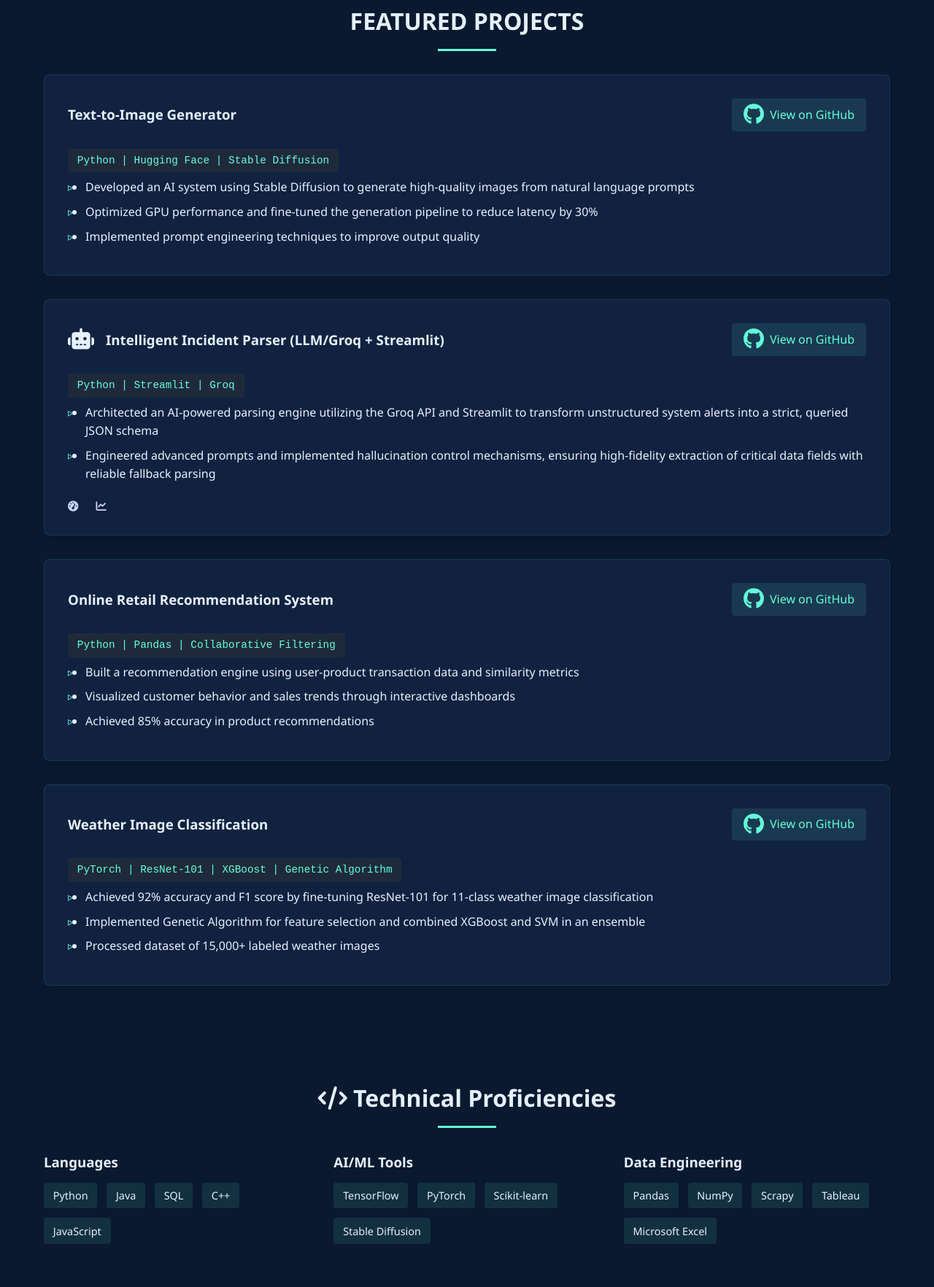
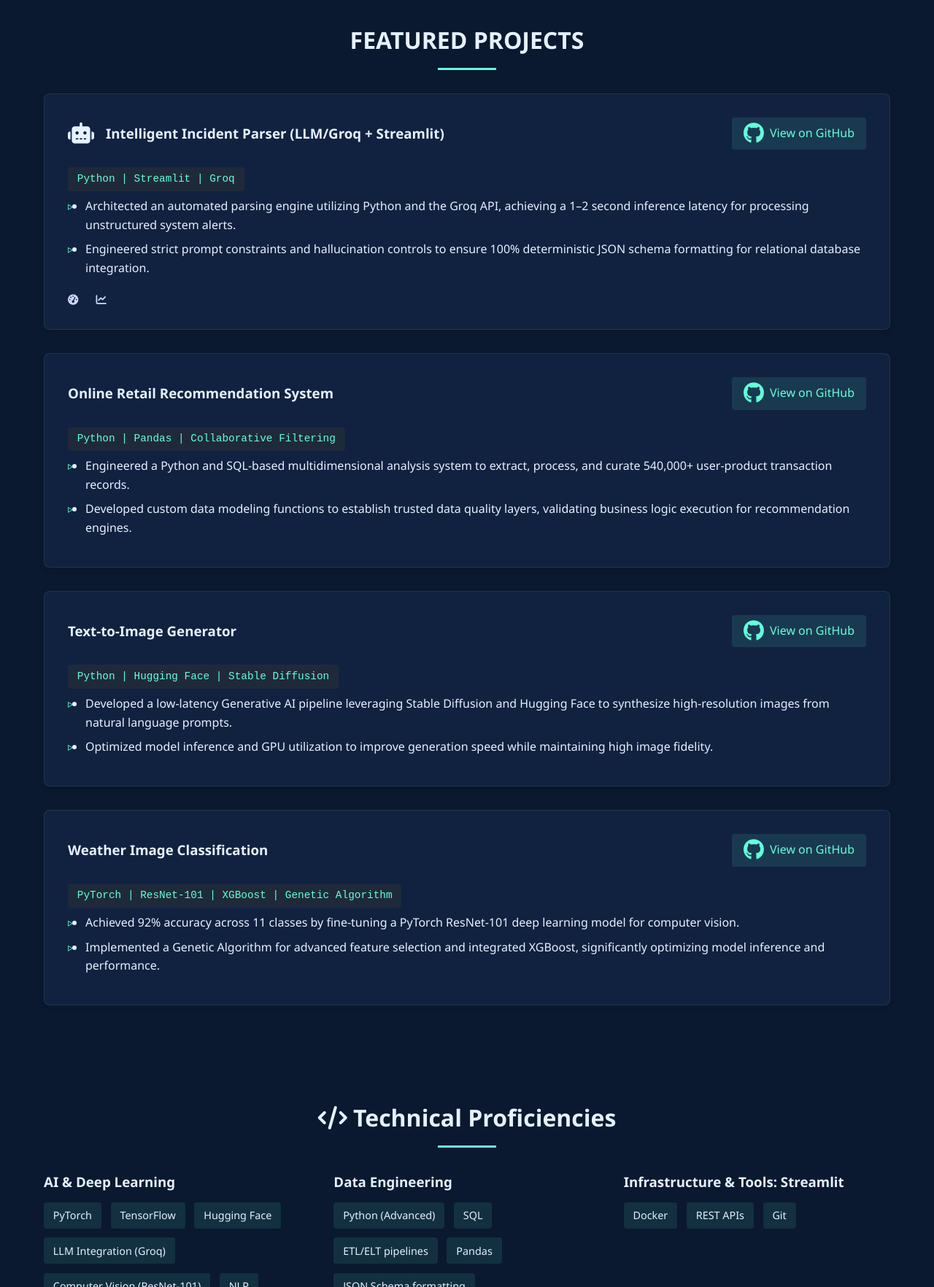
Before and after one commit to aryanmohan7/portfolioaryanmohan7, a plain HTML site: page index.html in a window 1280 px wide. Shown: the part 1036-2800 px from the top of the page at 73% size. Drawn offline with Linux system fonts and the light colour scheme.

Commit message:
Updated experience, project details and corrected errors

```diff
--- a/index.html
+++ b/index.html
@@ -45,7 +45,7 @@
                 </div>
                 <div class="terminal-body">
                     <p><span class="terminal-prompt">$</span> whoami</p>
-                    <p>AI/ML Engineer | Data Analyst | Computer Science Graduate</p>
+                    <p>Applied AI Engineer | LLM Orchestration & Generative AI | Python Data Engineering | PyTorch & SQL</p>
                     <p><span class="terminal-prompt">$</span> cat skills.txt</p>
                     <p>Python | Machine Learning | Deep Learning | Data Pipelines | Web Scraping</p>
                     <p><span class="terminal-prompt">$</span> <span class="terminal-cursor">_</span></p>
@@ -54,7 +54,7 @@
 
             <div class="card">
                 <h2>PROFILE SUMMARY</h2>
-                <p> Computer Science Graduate specializing in Artificial Intelligence and Machine Learning, with additional expertise in automation scripting, data pipelines, and cloud-integrated systems. Hands-on experience in building end-to-end ML solutions, scraping frameworks, and applied AI systems.</p>
+                <p> Applied AI Engineer specializing in LLM orchestration, scalable data pipelines, and constraint-based prompting. Experienced in architecting Python backends, integrating Generative AI APIs (Groq, LangChain), and processing large-scale multidimensional datasets to automate complex business logic and optimize system performance.</p>
                 <div class="highlight-box">
                     <p><i class="fas fa-bolt"></i> <strong>Core Strengths:</strong> Applied Machine Learning & AI Skills | Data Analytics & Statistical Understanding | Computer Vision | Generative AI | Python Development | Web Development & Front-End Implementation</p>
                 </div>
@@ -63,23 +63,6 @@
 
         <section>
             <h2>FEATURED PROJECTS</h2>
-
-            <div class="card project-item">
-                <div class="project-header">
-                    <h3>Text-to-Image Generator</h3>
-                    <a href="https://github.com/aryanmohan5/Text-to-Image-Generation.git" target="_blank" class="github-link">
-                        <i class="fab fa-github"></i> View on GitHub
-                    </a>
-                </div>
-                <p class="project-tech">Python | Hugging Face | Stable Diffusion</p>
-                <div class="project-details">
-                    <ul>
-                        <li>Developed an AI system using Stable Diffusion to generate high-quality images from natural language prompts</li>
-                        <li>Optimized GPU performance and fine-tuned the generation pipeline to reduce latency by 30%</li>
-                        <li>Implemented prompt engineering techniques to improve output quality</li>
-                    </ul>
-                </div>
-            </div>
 
             <div class="card project-item">
                 <div class="project-header">
@@ -94,8 +77,8 @@
                 <p class="project-tech">Python | Streamlit | Groq</p>
                 <div class="project-details">
                     <ul>
-                        <li>Architected an AI-powered parsing engine utilizing the Groq API and Streamlit to transform unstructured system alerts into a strict, queried JSON schema</li>
-                        <li>Engineered advanced prompts and implemented hallucination control mechanisms, ensuring high-fidelity extraction of critical data fields with reliable fallback parsing</li>
+                        <li>Architected an automated parsing engine utilizing Python and the Groq API, achieving a 1–2 second inference latency for processing unstructured system alerts.</li>
+                        <li>Engineered strict prompt constraints and hallucination controls to ensure 100% deterministic JSON schema formatting for relational database integration.</li>
                     </ul>
                     <div class="project-metrics">
                         <span class="metric"><i class="fas fa-tachometer-alt"></i></span>
@@ -114,9 +97,24 @@
                 <p class="project-tech">Python | Pandas | Collaborative Filtering</p>
                 <div class="project-details">
                     <ul>
-                        <li>Built a recommendation engine using user-product transaction data and similarity metrics</li>
-                        <li>Visualized customer behavior and sales trends through interactive dashboards</li>
-                        <li>Achieved 85% accuracy in product recommendations</li>
+                        <li>Engineered a Python and SQL-based multidimensional analysis system to extract, process, and curate 540,000+ user-product transaction records.</li>
+                        <li>Developed custom data modeling functions to establish trusted data quality layers, validating business logic execution for recommendation engines.</li>
+                    </ul>
+                </div>
+            </div>
+
+            <div class="card project-item">
+                <div class="project-header">
+                    <h3>Text-to-Image Generator</h3>
+                    <a href="https://github.com/aryanmohan5/Text-to-Image-Generation.git" target="_blank" class="github-link">
+                        <i class="fab fa-github"></i> View on GitHub
+                    </a>
+                </div>
+                <p class="project-tech">Python | Hugging Face | Stable Diffusion</p>
+                <div class="project-details">
+                    <ul>
+                        <li>Developed a low-latency Generative AI pipeline leveraging Stable Diffusion and Hugging Face to synthesize high-resolution images from natural language prompts.</li>
+                        <li>Optimized model inference and GPU utilization to improve generation speed while maintaining high image fidelity.</li>
                     </ul>
                 </div>
             </div>
@@ -131,9 +129,8 @@
                 <p class="project-tech">PyTorch | ResNet-101 | XGBoost | Genetic Algorithm</p>
                 <div class="project-details">
                     <ul>
-                        <li>Achieved 92% accuracy and F1 score by fine-tuning ResNet-101 for 11-class weather image classification</li>
-                        <li>Implemented Genetic Algorithm for feature selection and combined XGBoost and SVM in an ensemble</li>
-                        <li>Processed dataset of 15,000+ labeled weather images</li>
+                        <li>Achieved 92% accuracy across 11 classes by fine-tuning a PyTorch ResNet-101 deep learning model for computer vision.</li>
+                        <li>Implemented a Genetic Algorithm for advanced feature selection and integrated XGBoost, significantly optimizing model inference and performance.</li>
                     </ul>
                 </div>
             </div>
@@ -143,32 +140,32 @@
             <h2><i class="fas fa-code"></i> Technical Proficiencies</h2>
             <div class="skills-grid">
                 <div class="skill-category">
-                    <h3>Languages</h3>
+                    <h3>AI & Deep Learning</h3>
                     <div class="skill-tags">
-                        <span>Python</span>
-                        <span>Java</span>
-                        <span>SQL</span>
-                        <span>C++</span>
-                        <span>JavaScript</span>
-                    </div>
-                </div>
-                <div class="skill-category">
-                    <h3>AI/ML Tools</h3>
-                    <div class="skill-tags">
+                        <span>PyTorch</span>
                         <span>TensorFlow</span>
-                        <span>PyTorch</span>
-                        <span>Scikit-learn</span>
-                        <span>Stable Diffusion</span>
+                        <span>Hugging Face</span>
+                        <span>LLM Integration (Groq)</span>
+                        <span>Computer Vision (ResNet-101)</span>
+                        <span>NLP</span>
                     </div>
                 </div>
                 <div class="skill-category">
                     <h3>Data Engineering</h3>
                     <div class="skill-tags">
+                        <span>Python (Advanced)</span>
+                        <span>SQL</span>
+                        <span>ETL/ELT pipelines</span>
                         <span>Pandas</span>
-                        <span>NumPy</span>
-                        <span>Scrapy</span>
-                        <span>Tableau</span>
-                        <span>Microsoft Excel</span>
+                        <span>JSON Schema formatting</span>
+                    </div>
+                </div>
+                <div class="skill-category">
+                    <h3>Infrastructure & Tools: Streamlit</h3>
+                    <div class="skill-tags">
+                        <span>Docker</span>
+                        <span>REST APIs</span>
+                        <span>Git</span>
                     </div>
                 </div>
             </div>
```
Also changed, not shown: education.html (+1 -2 lines), experience.html (+35 -14 lines), projects.html (+30 -35 lines).
